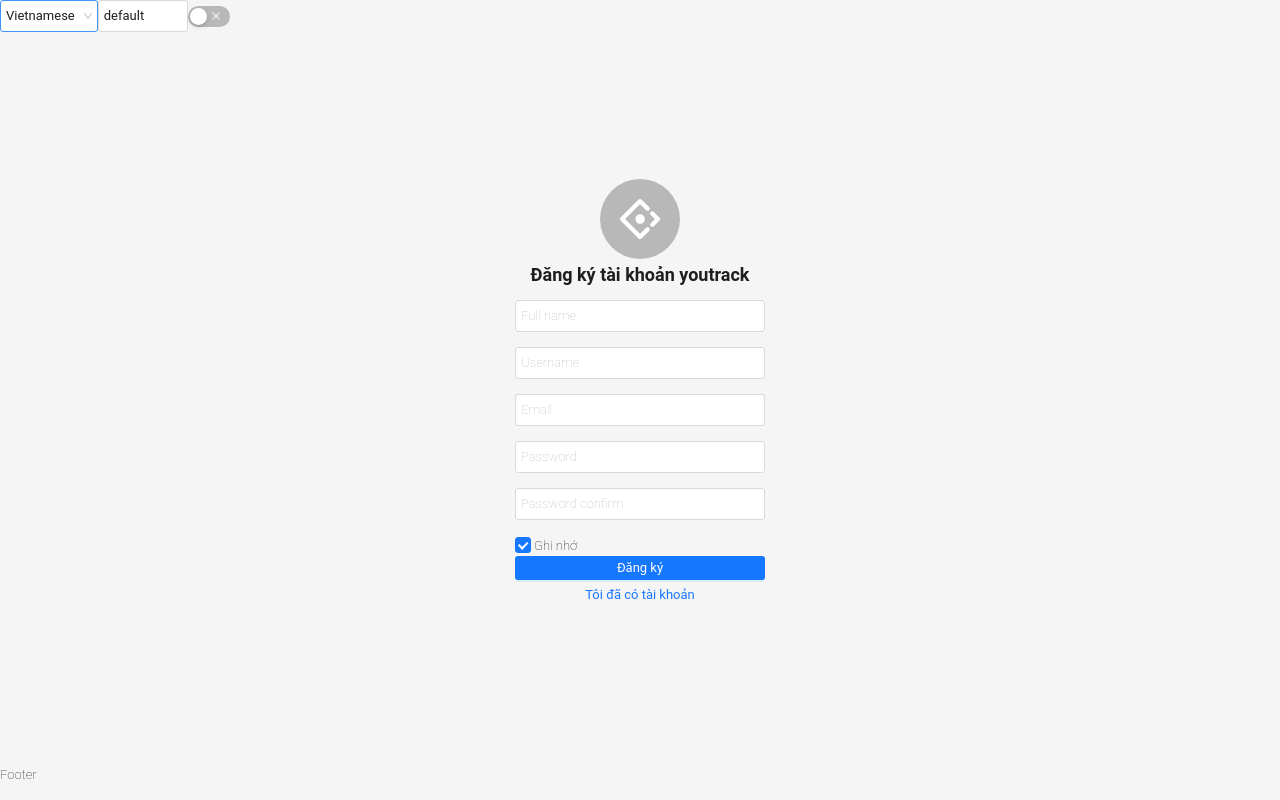
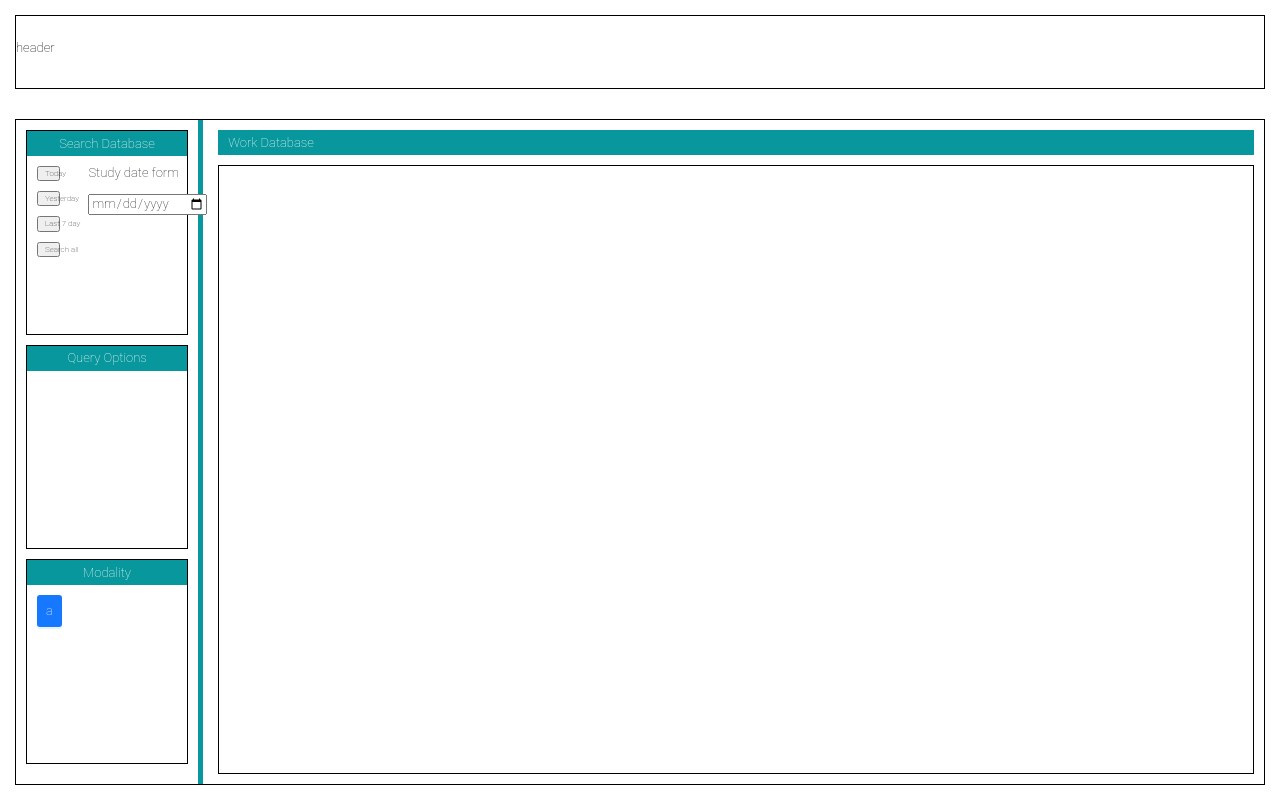
Before and after one commit to dangquoctrung2410/sante_work_listsever_new, a React (Create React App) app: page /register in a window 1280 px wide. Built offline with nearby package versions, Linux system fonts and the light colour scheme; a web font is replaced by a local one.

Commit message:
ciciPush: Layout Pages 1

```diff
--- a/src/App.tsx
+++ b/src/App.tsx
@@ -3,16 +3,16 @@
 import { I18nextProvider } from 'react-i18next';
 // import historyNote from './release/history.json'
 // import metadata from './release/metadata.json'
-import Router from './router/Router';
+// import Router from './router/Router';
 
-import { ConfigProvider, Layout, Space, theme, Typography } from 'antd';
+import { ConfigProvider, theme } from 'antd';
 import { useEffect } from 'react';
-import Language from './components/base/language/Language';
-import LoadingTopBar from './components/base/loading/LoadingTopBar';
+// import Language from './components/base/language/Language';
+// import LoadingTopBar from './components/base/loading/LoadingTopBar';
 // import Theme from './components/base/theme/Theme';
 import 'antd/dist/reset.css';
-import Theme from './components/base/theme/Theme';
-import ThemeMode from './components/base/theme/ThemeMode';
+// import Theme from './components/base/theme/Theme';
+// import ThemeMode from './components/base/theme/ThemeMode';
 import i18n from './i18n';
 import { setLanguge } from './reducers/slice/themeLanguageSlice';
 import {
@@ -23,7 +23,8 @@
 } from './redux/store';
 import { serviceConfig } from './services/serviceManager';
 import styleModule from './style.module.scss';
-const { Text } = Typography;
+import Worklist from './pages/workslist/Worklist';
+// const { Text } = Typography;
 const { defaultAlgorithm, darkAlgorithm } = theme;
 
 const { useToken } = theme;
@@ -60,7 +61,8 @@
           className={styleModule.app}
           style={{ background: token.colorBgBase }}
         >
-          <Layout className={styleModule.monitor}>
+          <Worklist />
+          {/* <Layout className={styleModule.monitor}>
             <LoadingTopBar />
             <div className={styleModule.header}>
               <Space>
@@ -81,7 +83,7 @@
             <div className={styleModule.footer}>
               <Text>Footer</Text>
             </div>
-          </Layout>
+          </Layout> */}
         </div>
       </I18nextProvider>
     </ConfigProvider>
--- /dev/null
+++ b/src/pages/workslist/Style.module.scss
@@ -0,0 +1,123 @@
+.container {
+  width: 100%;
+  height: 100%;
+  position: relative;
+  .main {
+    width: 100%;
+    height: 100%;
+    position: relative;
+    display: flex;
+    flex-direction: column;
+    .headerMain {
+      width: 100%;
+      height: 13%;
+      color: black;
+      padding: 15px;
+      background-color: #fff;
+      .header {
+        width: 100%;
+        height: 100%;
+        border: 1px solid black;
+      }
+    }
+    .mainContent {
+      width: 100%;
+      height: 87%;
+      background-color: #fff;
+      padding: 15px;
+      .contentItem {
+        width: 100%;
+        height: 100%;
+        border: 1px solid black;
+        display: flex;
+        position: relative;
+        .sider {
+          width: 15%;
+          height: 100%;
+          border: none;
+          background-color: #08979c;
+          border-right: 5px solid #08979c;
+          margin-right: 5px;
+          background-color: #fff;
+          position: relative;
+          display: flex;
+          flex-direction: column;
+          padding: 10px;
+          .siderCell {
+            flex: 1;
+            border: 1px solid black;
+            margin-bottom: 10px;
+            .header {
+              background-color: #08979c;
+              height: 25px;
+              position: relative;
+              .text {
+                width: 100%;
+                height: 100%;
+                display: flex;
+                justify-content: center;
+                align-items: center;
+                text-wrap: nowrap;
+                color: #fff;
+              }
+            }
+            .siderCellMain {
+              width: 100%;
+              height: 100%;
+              padding: 10px;
+              display: flex;
+              .mainButton {
+                display: flex;
+                flex-direction: column;
+                flex: 1;
+                button {
+                  width: 45%;
+                  margin-bottom: 10px;
+                  text-wrap: nowrap;
+                  font-size: 8px;
+                }
+              }
+              .form {
+                flex: 1;
+              }
+            }
+          }
+        }
+        .content {
+          width: 85%;
+          height: 100%;
+          background-color: #fff;
+          .contentHeader {
+            height: 40px;
+            display: flex;
+            justify-content: center;
+            align-items: center;
+            padding: 10px 10px 5px 10px;
+            position: relative;
+            background: none;
+            .contentHeaderText {
+              display: flex;
+              justify-content: flex-start;
+              align-items: center;
+              width: 100%;
+              height: 100%;
+              background-color: #08979c;
+              padding: 10px;
+              color: #fff;
+            }
+          }
+          .contentMain {
+            width: 100%;
+            height: calc(100% - 40px);
+            padding: 5px 10px 10px 10px;
+            .contentMainItem {
+              width: 100%;
+              height: 100%;
+              border: 1px solid black;
+            }
+          }
+        }
+      }
+    }
+  }
+}
--- /dev/null
+++ b/src/pages/workslist/Worklist.tsx
@@ -0,0 +1,70 @@
+import { Button, Layout } from 'antd';
+import styles from './Style.module.scss';
+
+const { Header, Content } = Layout;
+type Props = {};
+
+const Worklist = (_props: Props) => {
+  return (
+    <div className={styles.container}>
+      <Layout className={styles.main}>
+        <Header className={styles.headerMain}>
+          <div className={styles.header}>header</div>
+        </Header>
+        <Layout className={styles.mainContent}>
+          <Content className={styles.contentItem}>
+            <div className={styles.sider}>
+              <div className={styles.siderCell}>
+                <Header className={styles.header}>
+                  <div className={styles.text}>Search Database</div>
+                </Header>
+                <div className={styles.siderCellMain}>
+                  <div className={styles.mainButton}>
+                    <button>Today</button>
+                    <button>Yesterday</button>
+                    <button>Last 7 day</button>
+                    <button>Search all</button>
+                  </div>
+                  <div className={styles.form}>
+                    <p>Study date form</p>
+                    <input type="date" />
+                  </div>
+                </div>
+              </div>
+              <div className={styles.siderCell}>
+                <Header className={styles.header}>
+                  <div className={styles.text}>Query Options</div>
+                </Header>
+                <div className={styles.siderCellMain}>
+                  <div></div>
+                  <div></div>
+                </div>
+              </div>
+              <div className={styles.siderCell}>
+                <Header className={styles.header}>
+                  <div className={styles.text}>Modality</div>
+                </Header>
+                <div className={styles.siderCellMain}>
+                  <div>
+                    <Button type="primary">a</Button>
+                  </div>
+                  <div></div>
+                </div>
+              </div>
+            </div>
+            <Content className={styles.content}>
+              <Header className={styles.contentHeader}>
+                <div className={styles.contentHeaderText}>Work Database</div>
+              </Header>
+              <Content className={styles.contentMain}>
+                <div className={styles.contentMainItem}></div>
+              </Content>
+            </Content>
+          </Content>
+        </Layout>
+      </Layout>
+    </div>
+  );
+};
+
+export default Worklist;
```
